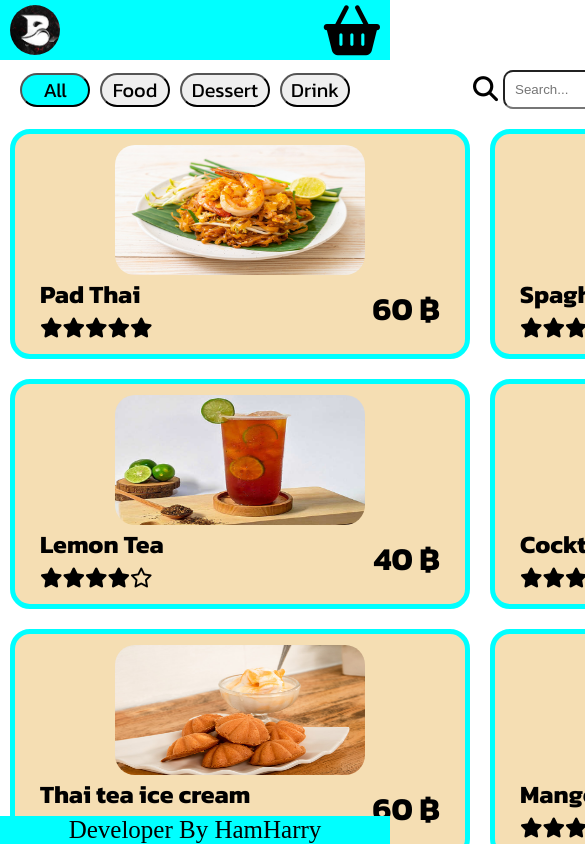
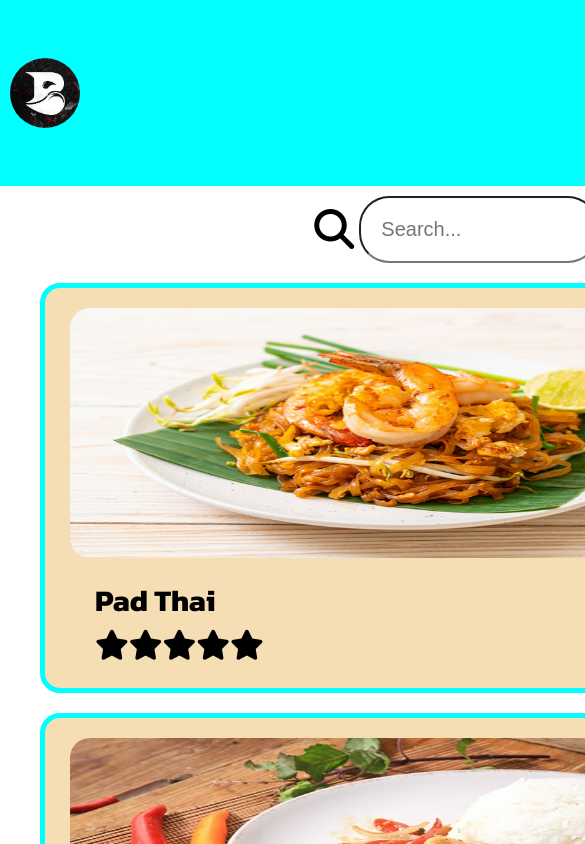
Before and after one commit to HamHarry/foodshop, a React (Vite) app: page / in a window 390 px wide. Shown: the top 844 px of the page, 585 px wide, since content can reach past the window. Built offline with nearby package versions, Linux system fonts and the light colour scheme.

Commit message:
mobile and tablet

```diff
--- a/src/css/App.css
+++ b/src/css/App.css
@@ -160,3 +160,112 @@
   font-size: 38px;
   cursor: pointer;
 }
+/* phone ==================== */
+@media (max-width: 640px) {
+  .search input {
+    padding: 30px;
+    width: 200vw;
+    border-radius: 30px;
+    font-size: 30px;
+  }
+  .fa-magnifying-glass {
+    font-size: 55px;
+  }
+  .card-container {
+    height: 355vh;
+    width: 400vw;
+    margin-top: 10px;
+    overflow: hidden;
+  }
+  .wrap-list-card {
+    display: grid;
+    grid-template-columns: 1fr 1fr;
+    margin-left: 10px;
+  }
+  .card {
+    width: 700px;
+    height: 400px;
+    margin: 10px;
+  }
+  .card-text {
+    width: 600px;
+    margin-top: 20px;
+  }
+  .card-text p {
+    font-size: 40px;
+    font-weight: bold;
+  }
+  .card-text h2 {
+    font-size: 50px;
+  }
+  .card img {
+    width: 650px;
+    height: 250px;
+    border-radius: 20px;
+  }
+  .star {
+    display: flex;
+    font-size: 30px;
+  }
+  .list-pay {
+    display: none;
+  }
+}
+@media (max-width: 768px) {
+  .search {
+    display: flex;
+    justify-content: space-between;
+    align-items: center;
+    width: 234vw;
+    margin-top: 10px;
+  }
+  .search input {
+    padding: 20px;
+    width: 50vw;
+    border-radius: 30px;
+    font-size: 20px;
+  }
+  .fa-magnifying-glass {
+    font-size: 40px;
+  }
+  .card-container {
+    height: 180vh;
+    width: 234vw;
+    margin-top: 10px;
+  }
+  .wrap-list-card {
+    display: grid;
+    grid-template-columns: 1fr 1fr;
+    margin-left: 30px;
+    overflow-y: auto;
+    margin-bottom: 10px;
+  }
+  .card {
+    width: 700px;
+    height: 400px;
+    margin: 10px;
+  }
+  .card-text {
+    width: 600px;
+    margin-top: 20px;
+  }
+  .card-text p {
+    font-size: 30px;
+    font-weight: bold;
+  }
+  .card-text h2 {
+    font-size: 40px;
+  }
+  .card img {
+    width: 650px;
+    height: 250px;
+    border-radius: 20px;
+  }
+  .star {
+    display: flex;
+    font-size: 30px;
+  }
+  .list-pay {
+    display: none;
+  }
+}
--- a/src/css/Button.css
+++ b/src/css/Button.css
@@ -120,3 +120,104 @@
   cursor: pointer;
   transition: 0.5s;
 }
+/* phone ==================== */
+@media (max-width: 640px) {
+  .btn-all {
+    display: none;
+  }
+  .is-btn-all {
+    display: none;
+  }
+  .btn-food {
+    display: none;
+  }
+  .is-btn-food {
+    display: none;
+  }
+  .btn-dessert {
+    display: none;
+  }
+  .is-btn-dessert {
+    display: none;
+  }
+  .btn-drink {
+    display: none;
+  }
+  .is-btn-drink {
+    display: none;
+  }
+  .btn-in-stock {
+    display: none;
+  }
+  .is-btn-in-stock {
+    display: none;
+  }
+  .btn-out-of-stock {
+    display: none;
+  }
+  .is-btn-out-of-stock {
+    display: none;
+  }
+}
+@media (max-width: 768px) {
+  .btn-all {
+    font-size: 20px;
+    width: 100px;
+    height: 50px;
+  }
+  .is-btn-all {
+    font-size: 20px;
+    width: 100px;
+    height: 50px;
+  }
+  .btn-food {
+    font-size: 20px;
+    width: 125px;
+    height: 50px;
+  }
+  .is-btn-food {
+    font-size: 20px;
+    width: 125px;
+    height: 50px;
+  }
+  .btn-dessert {
+    font-size: 20px;
+    width: 150px;
+    height: 50px;
+  }
+  .is-btn-dessert {
+    font-size: 20px;
+    width: 150px;
+    height: 50px;
+  }
+  .btn-drink {
+    font-size: 20px;
+    width: 125px;
+    height: 50px;
+  }
+  .is-btn-drink {
+    font-size: 20px;
+    width: 125px;
+    height: 50px;
+  }
+  .btn-in-stock {
+    font-size: 20px;
+    width: 160px;
+    height: 50px;
+  }
+  .is-btn-in-stock {
+    font-size: 20px;
+    width: 160px;
+    height: 50px;
+  }
+  .btn-out-of-stock {
+    font-size: 20px;
+    width: 250px;
+    height: 50px;
+  }
+  .is-btn-out-of-stock {
+    font-size: 20px;
+    width: 250px;
+    height: 50px;
+  }
+}
--- a/src/css/Dialog.css
+++ b/src/css/Dialog.css
@@ -83,3 +83,72 @@
   cursor: pointer;
   padding: 10px;
 }
+/* phone ==================== */
+@media (max-width: 640px) {
+  .dialog-container {
+    height: 250vh;
+    width: 250vw;
+  }
+  .dialog-navbar p {
+    font-size: 50px;
+  }
+  .fa-circle-xmark {
+    font-size: 70px;
+  }
+  .dialog-check-list {
+    height: 180vh;
+  }
+  .dialog-cart {
+    height: 250px;
+    font-size: 35px;
+  }
+  .dialog-cart img {
+    height: 250px;
+    width: 400px;
+    border-radius: 10px;
+  }
+  .dialog-check-price {
+    height: 200px;
+    font-size: 60px;
+  }
+  .fa-money-bill-1 {
+    font-size: 100px;
+    margin-top: 20px;
+  }
+}
+@media (max-width: 768px) {
+  .dialog-container {
+    height: 150vh;
+    width: 200vw;
+  }
+  .dialog-navbar p {
+    font-size: 30px;
+  }
+  .fa-circle-xmark {
+    font-size: 50px;
+  }
+  .dialog-check-list {
+    height: 80vh;
+    display: grid;
+    grid-template-columns: 1fr 1fr;
+    overflow-y: auto;
+  }
+  .dialog-cart {
+    height: 125px;
+    width: 625px;
+    font-size: 25px;
+  }
+  .dialog-cart img {
+    height: 100px;
+    width: 200px;
+    border-radius: 10px;
+  }
+  .dialog-check-price {
+    height: 80px;
+    font-size: 40px;
+  }
+  .fa-money-bill-1 {
+    font-size: 100px;
+    margin-top: -15px;
+  }
+}
--- a/src/css/Footer.css
+++ b/src/css/Footer.css
@@ -6,3 +6,19 @@
   background-color: aqua;
   text-align: center;
 }
+/* phone ==================== */
+@media (max-width: 640px) {
+  .footer p {
+    width: 400vw;
+    bottom: -300vh;
+    font-size: 60px;
+  }
+}
+/* tablet ============================ */
+@media (max-width: 768px) {
+  .footer p {
+    width: 234vw;
+    bottom: -135vh;
+    font-size: 40px;
+  }
+}
--- a/src/css/Navbar.css
+++ b/src/css/Navbar.css
@@ -3,13 +3,13 @@
   width: 100vw;
   height: 60px;
   justify-content: space-between;
+  align-items: center;
   background-color: aqua;
 }
 .navbar img {
   width: 50px;
   height: 50px;
   border-radius: 50%;
-  margin-top: 5px;
   margin-left: 10px;
   cursor: pointer;
 }
@@ -22,3 +22,34 @@
   margin-right: 10px;
   cursor: pointer;
 }
+/* phone ============================ */
+@media (max-width: 640px) {
+  .navbar {
+    width: 400vw;
+    height: 20vh;
+  }
+  .navbar img {
+    width: 100px;
+    height: 100px;
+  }
+  .navbar .fa-basket-shopping {
+    font-size: 90px;
+  }
+}
+/* tablet ============================ */
+@media (max-width: 768px) {
+  .navbar {
+    width: 234vw;
+    height: 22vh;
+    display: flex;
+    justify-content: space-between;
+    align-items: center;
+  }
+  .navbar img {
+    width: 70px;
+    height: 70px;
+  }
+  .navbar .fa-basket-shopping {
+    font-size: 70px;
+  }
+}
--- a/src/view/App.jsx
+++ b/src/view/App.jsx
@@ -14,6 +14,7 @@ function App() {
   const [selectedStock, setSelectedStock] = useState("all");
   const [searchValue, setSearchValue] = useState("");
   const [open, setOpen] = useState(false);
+  const [listCart, setListCart] = useState([]);
 
   // แสดงข้อมูลสินค้า ======================================================
   const WrapListCard = () => {
@@ -22,7 +23,7 @@ function App() {
         {list.map((item, index) => {
           const { name, price, img, score } = item;
           return (
-            <div key={index} className="card">
+            <div key={index} className="card" onClick={() => {}}>
               <img src={img} alt={name} />
               <div className="card-text">
                 <div className="text-name">
```
